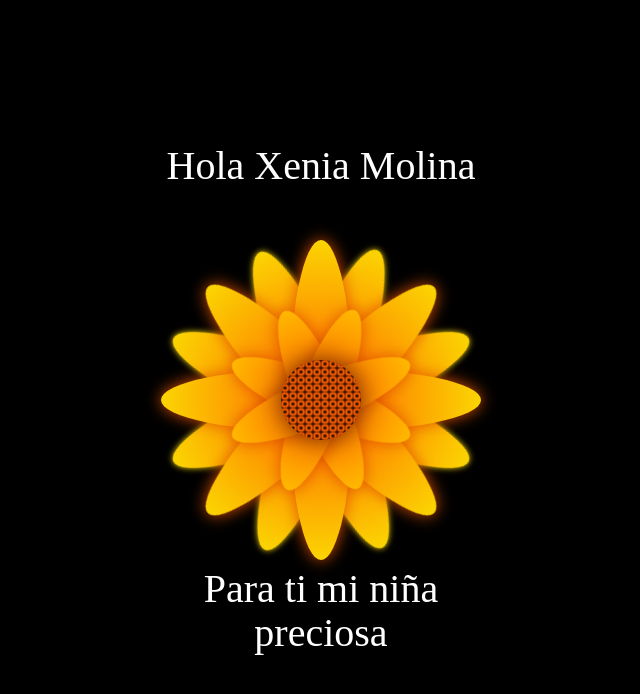
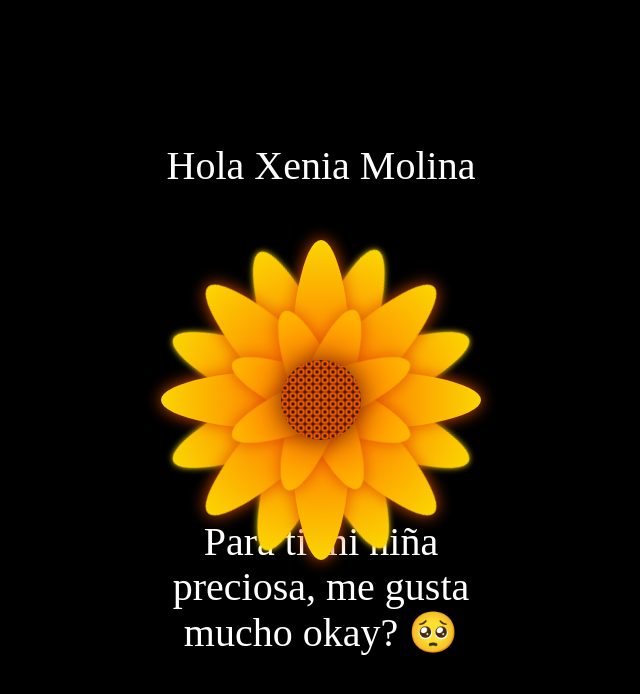
Before and after one commit to Julay23/Rosa, a plain HTML site: page index.html in a window 1280 px wide. Shown: the whole page, without its empty margins (319-959 px from the left). Drawn offline with Linux system fonts and the light colour scheme.

Commit message:
Update index.html

```diff
--- a/index.html
+++ b/index.html
@@ -43,7 +43,7 @@
     </div>
     <div class="Petal3 p4">
     </div>
-    <div class="text-below">Para ti mi niña preciosa </div>
+    <div class="text-below">Para ti mi niña preciosa, me gusta mucho okay? 🥺 </div>
   </div>
 </body>
 </html>
```
